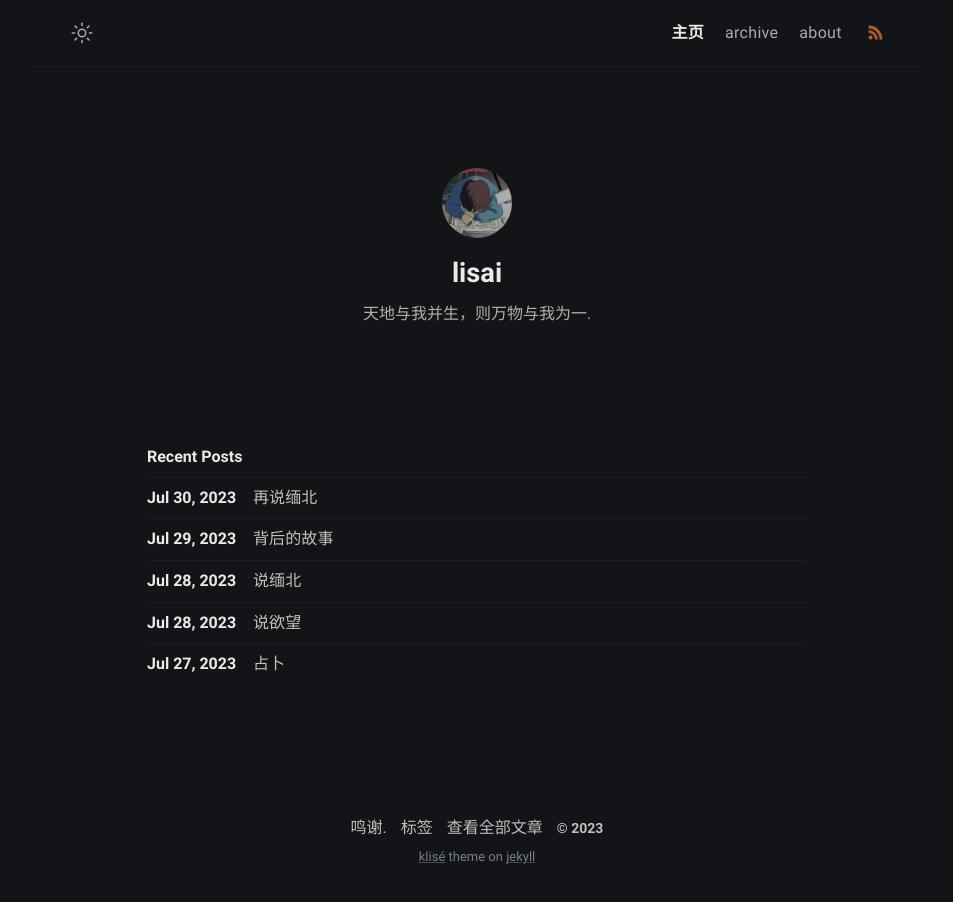
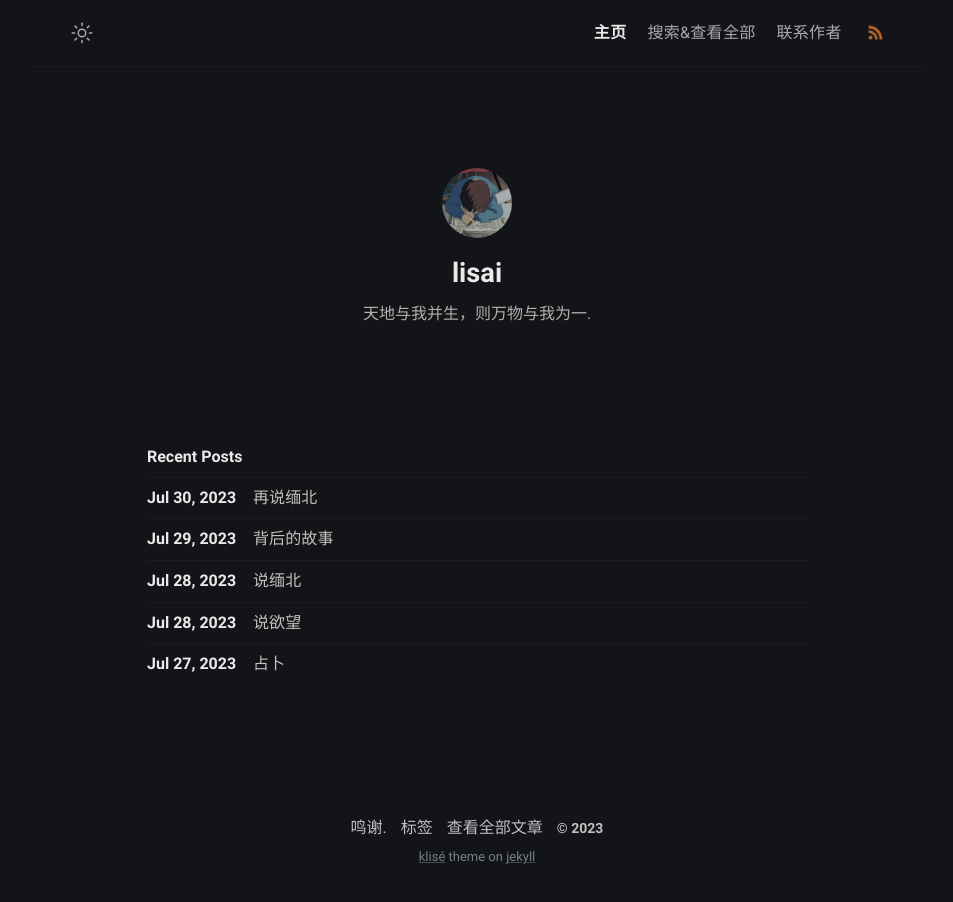
Before and after one commit to hello-lisai/hello-lisai-blog, a Jekyll site: the page built from index.md, in a window 1280 px wide. Shown: the whole page, without its empty margins (163-1116 px from the left). Built offline with Jekyll 4.4.1, drawn with Linux system fonts in a browser that asks for light colours.

Commit message:
Update menus.yml

```diff
--- a/_data/menus.yml
+++ b/_data/menus.yml
@@ -2,11 +2,11 @@
   url: /
   external: false
 
-- title: archive
+- title: 搜索&查看全部
   url: /archive/
   external: false
 
-- title: about
+- title: 联系作者
   url: /about/
   external: false # set true if you using external link, see below
 
```
